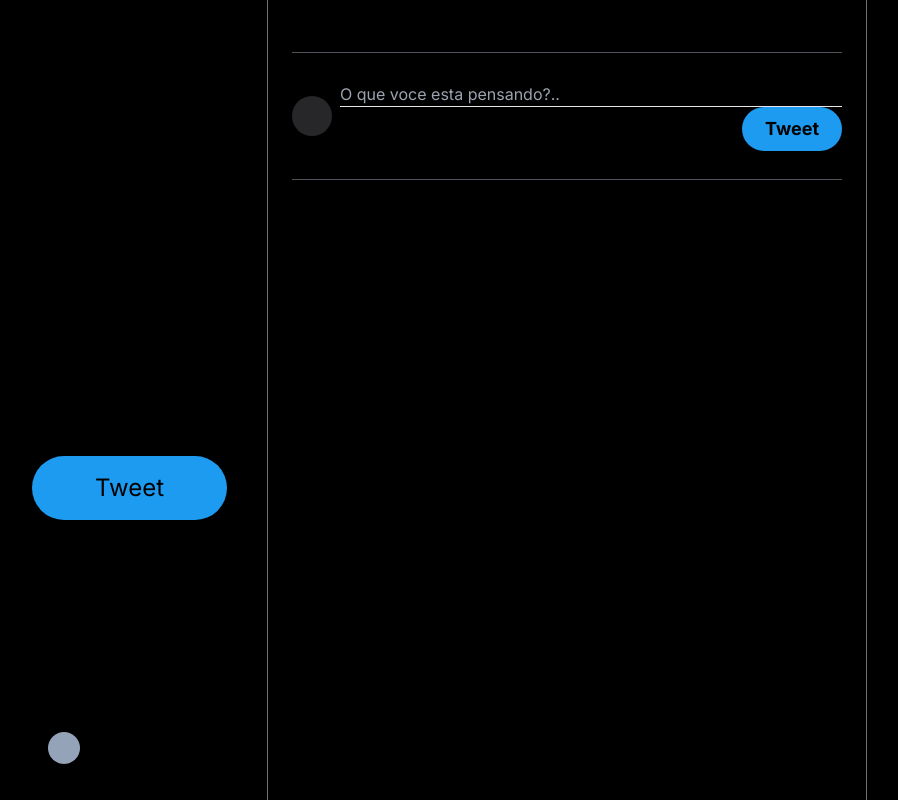
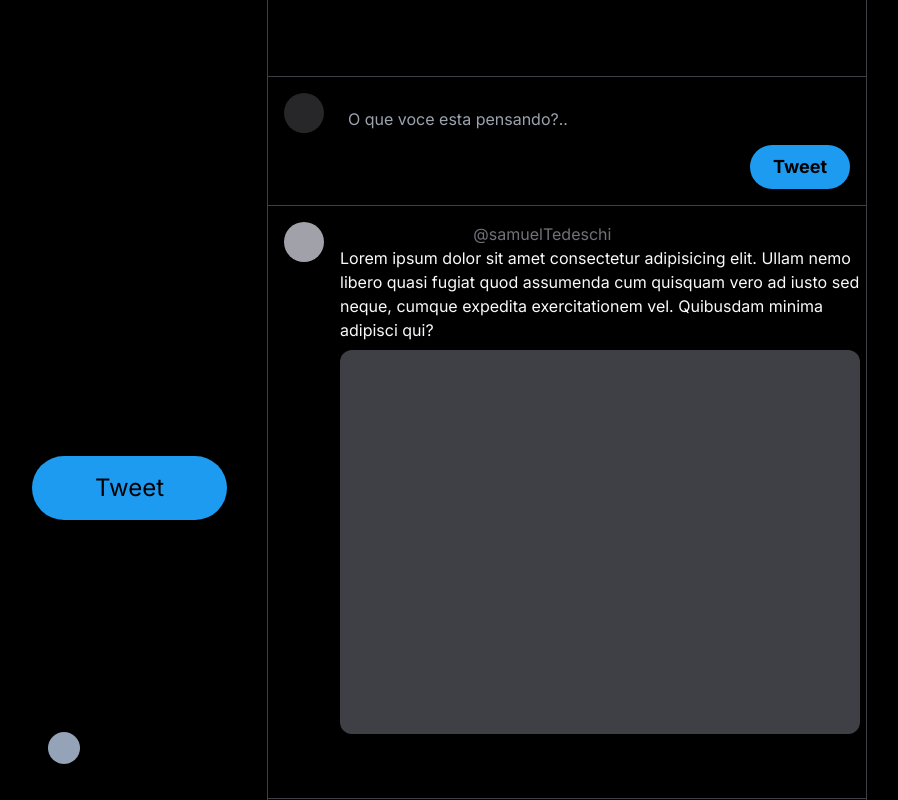
Before and after one commit to samuelTedeschi/clone-twitter, a Next.js app: page / in a window 1280 px wide. Shown: the top 800 px of the page, without its empty margins (8-906 px from the left). Built offline with nearby package versions, Linux system fonts and the light colour scheme.

Commit message:
main components

```diff
--- a/src/app/page.tsx
+++ b/src/app/page.tsx
@@ -1,34 +1,14 @@
 import LeftSidebar from "@/components/LeftSidebar";
+import MainComponents from "@/components/MainComponest";
+
 
 export default function Home() {
   return (
     <div className="w-full h-full flex justify-center items-center relative bg-black">
       <div className="max-w-screen-xl w-full h-full flex relative">
-        {/* left sidebar */}
         <LeftSidebar />
 
-        <main className="ml-[275px] flex w-[600px] h-full min-h-screen p-6 flex-col border-l-[0.5px] border-r-[0.5px] border-zinc-500">
-          <h1 className="text-xl font-bold">Home</h1>
-          <div className="border-t-[0.5px] border-b-[0.5px] border-zinc-600 h-32 relative flex items-center space-x-2 ">
-            <div className="w-10 h-10 bg-zinc-800 rounded-full flex-none"></div>
-            <div className="flex flex-col w-full">
-              <div className="border-b-[0.5px] ">
-                <input type="text" placeholder="O que voce esta pensando?.." className="w-full h-full bg-transparent outline-none border-none"/>
-              </div>
-              <div className="w-full items-center flex justify-between">
-                <div></div>
-                <div className="w-full max-w-[100px]">
-                  <button
-                    className="bg-primary rounded-full px-4 py-2 w-full text-lg font-bold text-center hover:bg-opacity-70 transition
-                    duration-200"
-                  >
-                    Tweet
-                  </button>
-                </div>
-              </div>
-            </div>
-          </div>
-        </main>
+        <MainComponents/>
 
         {/*
         <section>right menu</section>
--- /dev/null
+++ b/src/components/MainComponest.tsx
@@ -0,0 +1,89 @@
+import { BsChat, BsDot, BsThreeDots } from "react-icons/bs";
+import { AiOutlineHeart, AiOutlineRetweet } from "react-icons/ai";
+import { IoShareOutline, IoStatsChart } from "react-icons/io5";
+
+export default function MainComponents() {
+  return (
+    <main className="ml-[275px] flex w-[600px] h-full min-h-screen flex-col border-l-[0.5px] border-r-[0.5px] border-zinc-700">
+      <h1 className="text-xl font-bold p-6 backdrop-blur bg-black/10 sticky top-0 ">
+        Home
+      </h1>
+
+      <div className="border-t-[0.5px] px-4 border-b-[0.5px] border-zinc-700  relative flex items-stretch py-4 space-x-2 ">
+        <div className="w-10 h-10 bg-zinc-800 rounded-full flex-none"></div>
+
+        <div className="flex flex-col w-full h-full">
+          <input
+            type="text"
+            placeholder="O que voce esta pensando?.."
+            className="w-full h-full bg-transparent outline-none border-none border-b-[0.5px] p-4 "
+          />
+
+          <div className="w-full items-center flex justify-between">
+            <div></div>
+            <div className="w-full max-w-[100px]">
+              <button
+                className="bg-primary rounded-full px-4 py-2 w-full text-lg font-bold text-center hover:bg-opacity-70 transition
+                  duration-200"
+              >
+                Tweet
+              </button>
+            </div>
+          </div>
+        </div>
+      </div>
+
+      <div className="flex flex-col">
+        {Array.from({ length: 5 }).map((_, i) => (
+          <div
+            key={1}
+            className="border-b-[0.5px] border-zinc-700 p-4 flex space-x-4"
+          >
+            <div>
+              <div className="w-10 h-10 bg-zinc-400 rounded-full"></div>
+            </div>
+            <div className="flex flex-col">
+              <div className="flex items-center w-full justify-between">
+                <div className="flex items-center space-x-1 w-full">
+                  <div className="font-bold">Codando Muinto</div>
+                  <div className="text-zinc-500">@samuelTedeschi</div>
+                  <div>
+                    <BsDot />
+                  </div>
+                  <div className="text-sm">1 hora ago</div>
+                </div>
+                <div>
+                  <BsThreeDots />
+                </div>
+              </div>
+              <div className="text-zinc-50 text-base">
+                Lorem ipsum dolor sit amet consectetur adipisicing elit. Ullam
+                nemo libero quasi fugiat quod assumenda cum quisquam vero ad
+                iusto sed neque, cumque expedita exercitationem vel. Quibusdam
+                minima adipisci qui?
+              </div>
+              <div className="bg-zinc-700 aspect-square w-full h-96 rounded-xl mt-2"></div>
+              <div className="flex items-center justify-start space-x-20 mt-2 w-full">
+                <div className="rounded-full hover:bg-white/20 transition duration-200 cursor-pointer p-3">
+                  <BsChat />
+                </div>
+                <div className="rounded-full hover:bg-white/20 transition duration-200 cursor-pointer p-3">
+                  <AiOutlineRetweet />
+                </div>
+                <div className="rounded-full hover:bg-white/20 transition duration-200 cursor-pointer p-3">
+                  <AiOutlineHeart />
+                </div>
+                <div className="rounded-full hover:bg-white/20 transition duration-200 cursor-pointer p-3">
+                  <IoStatsChart />
+                </div>
+                <div className="rounded-full hover:bg-white/20 transition duration-200 cursor-pointer p-3">
+                  <IoShareOutline />
+                </div>
+              </div>
+            </div>
+          </div>
+        ))}
+      </div>
+    </main>
+  );
+}
```
